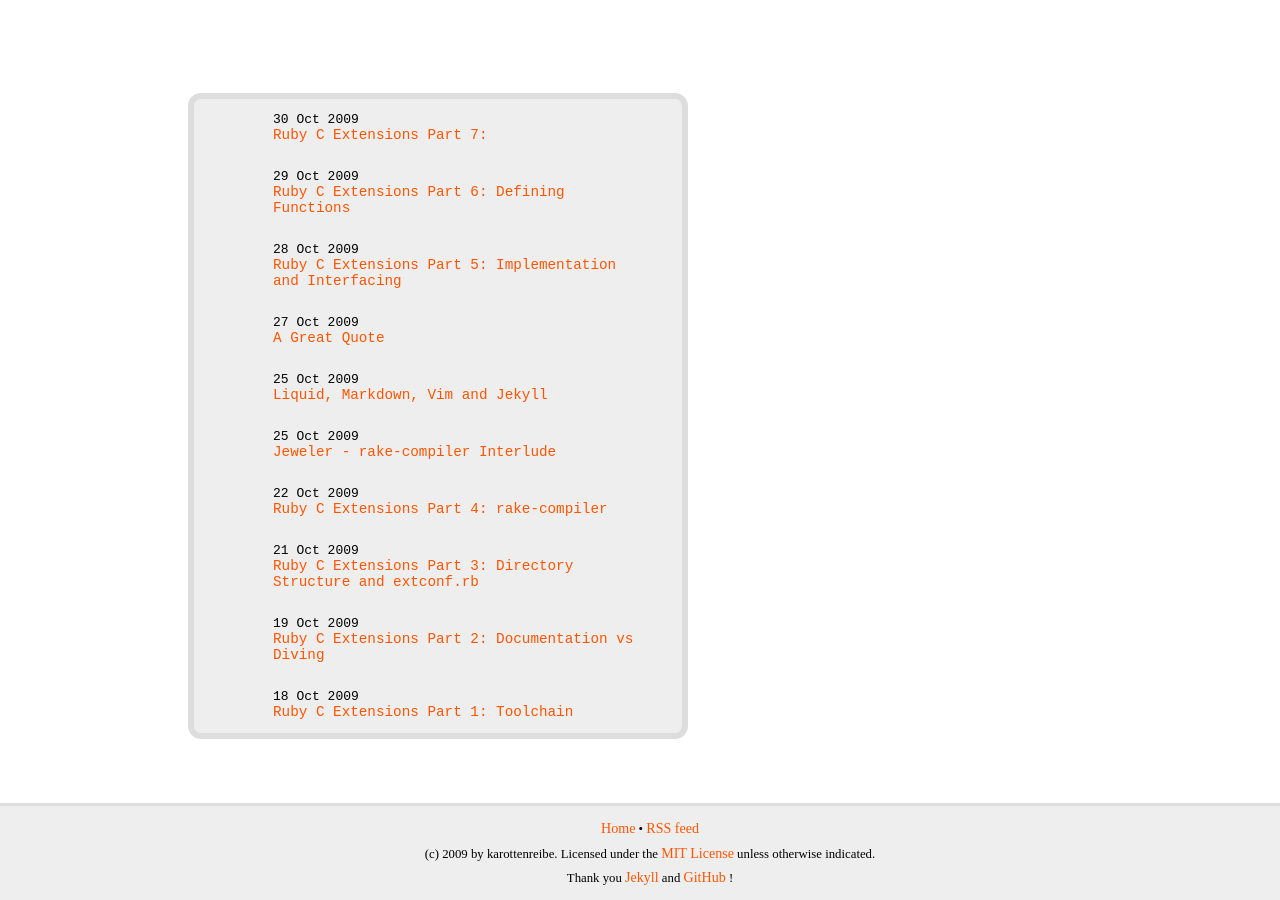
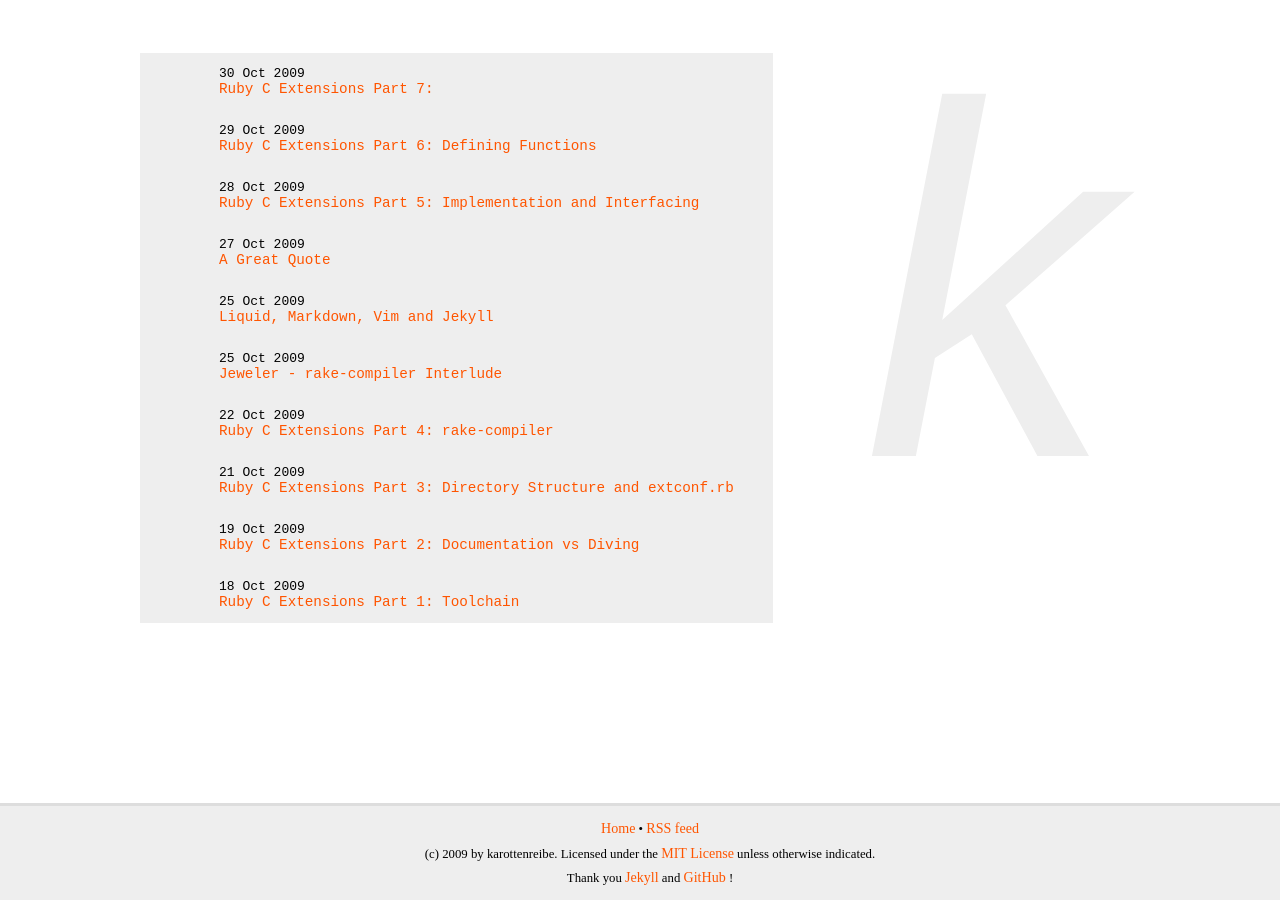
Before and after one commit to karottenreibe/karottenreibe.github.com, a Jekyll site: the page built from index.html, in a window 1280 px wide. Built offline with Jekyll 4.4.1, drawn with Linux system fonts in a browser that asks for light colours; Markdown is read by kramdown in place of the engine named in the settings.

Commit message:
changed styles of index page new layout for pseudo posts like the comments page

```diff
--- a/_layouts/layout.html
+++ b/_layouts/layout.html
@@ -7,10 +7,7 @@
     <link href='/static/syntax.css' rel='stylesheet' type='text/css' />
   </head>
   <body>
-    <div id='main'>
-      {{ content }}
-    </div>
-    <div style='clear:both;'></div>
+    {{ content }}
     <div id='footer'>
       <p>
         <a href='/' title='Go back to the topmost page'>Home</a>
--- a/_layouts/post.html
+++ b/_layouts/post.html
@@ -1,6 +1,7 @@
 ---
 layout: layout
 ---
+<div id='post'>
   <div class='date'>{{ page.date | date_to_string }}</div>
   <div class='title'>
     <a href='{{ page.url }}' title='k on "{{ page.title }}"'>{{ page.title }}</a>
@@ -10,3 +11,4 @@ layout: layout
   <div id='comments'>
     <a href='/comments/' title='Why is there no comment function?'>Comments?</a>
   </div>
+</div>
--- /dev/null
+++ b/_layouts/pseudopost.html
@@ -0,0 +1,6 @@
+---
+layout: layout
+---
+<div id='post'>
+  <div class='text'>{{ content }}</div>
+</div>
--- a/comments.markdown
+++ b/comments.markdown
@@ -1,5 +1,5 @@
 ---
-layout: layout
+layout: pseudopost
 title: No Comment...
 ---
 
--- a/index.html
+++ b/index.html
@@ -2,6 +2,8 @@
 layout: layout
 title: This Blog
 ---
+<div id='index'>
+  <div id='logo'>k</div>
   <ul id='posts'>
     {% for post in site.posts %}
     <li>
@@ -11,3 +13,5 @@ title: This Blog
     </li>
     {% endfor %}
   </ul>
+  <div style='clear:both;'></div>
+</div>
--- a/static/stylesheet.css
+++ b/static/stylesheet.css
@@ -70,37 +70,44 @@ pre code {
   border: 0px solid #dddddd;
   display: inline; }
 
-#main {
-  padding: 80px 80px 20px 80px;
-  margin: 0 40% 6em auto;
-  width: 500px; }
-  #main ul#posts {
+#index {
+  margin: auto;
+  padding: 40px 0 10em;
+  width: 1000px; }
+  #index #logo {
+    float: right;
+    font-size: 500px;
+    z-index: -1;
+    font-style: italic;
+    color: #eeeeee; }
+  #index ul#posts {
     list-style-type: none;
-    background-color: #eeeeee;
-    border: 0.5em solid #dddddd;
-    -moz-border-radius: 1em;
-    -webkit-border-radius: 1em;
-    -moz-border-radius-topleft: 5em; }
-    #main ul#posts li {
+    float: left;
+    background-color: #eeeeee; }
+    #index ul#posts li {
       padding: 1em 3em; }
-      #main ul#posts li .date {
-        padding-right: 1em;
+      #index ul#posts li .date {
         display: block; }
-      #main ul#posts li .summary {
+      #index ul#posts li .summary {
         display: none;
         font-size: 0.9em;
         font-style: italic;
         float: right;
         margin-right: -400px;
         width: 300px; }
-      #main ul#posts li:hover {
+      #index ul#posts li:hover {
         background-color: #dddddd; }
-        #main ul#posts li:hover .summary {
+        #index ul#posts li:hover .summary {
           display: block; }
-  #main div#comments {
+
+#post {
+  margin: 0 auto 6em auto;
+  padding: 80px 80px 20px 80px;
+  width: 500px; }
+  #post div#comments {
     text-align: center;
     padding: 2em; }
-    #main div#comments a {
+    #post div#comments a {
       font-size: 1.3em;
       font-family: serif; }
 
```
Also changed, not shown: static/.stylesheet.sass (+18 -8 lines), 4 other files. Lines whose indentation alone changed are shown as unchanged.
